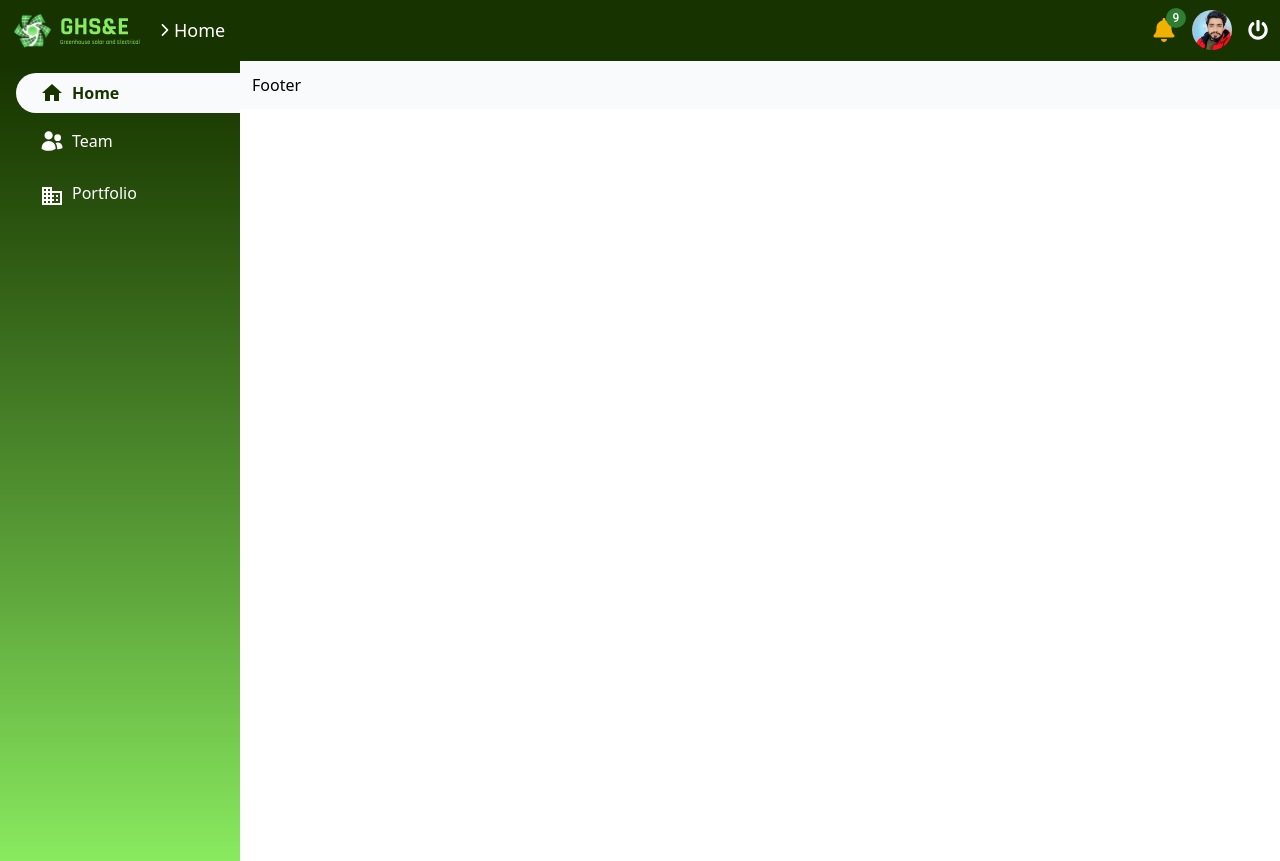
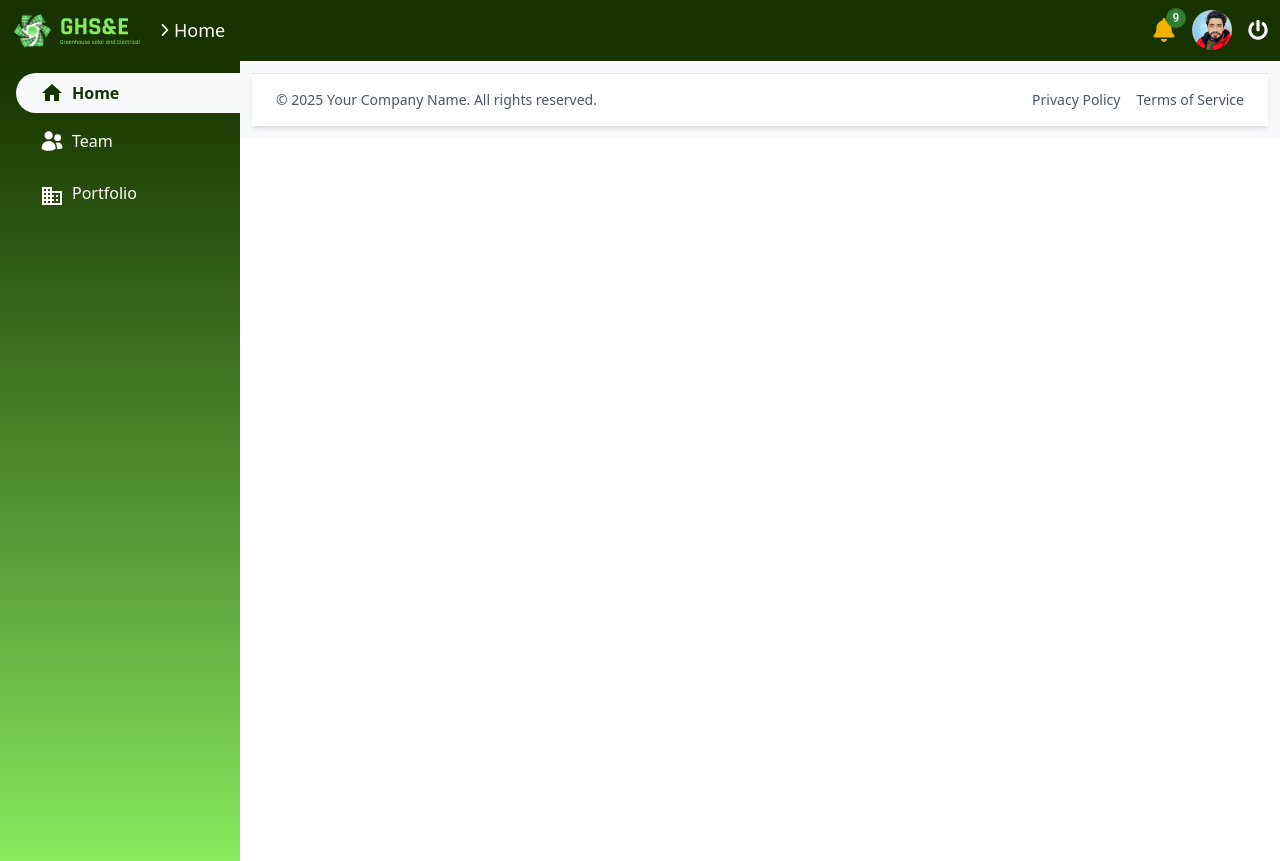
Before and after one commit to awaisfaryad25/dashboard, a React (Vite) app: page / in a window 1280 px wide. Built offline with nearby package versions, Linux system fonts and the light colour scheme.

Commit message:
Footer design

```diff
--- a/src/components/globalComponents/Footer.jsx
+++ b/src/components/globalComponents/Footer.jsx
@@ -1,11 +1,24 @@
 import React from "react";
+
 const Footer = () => {
   return (
-    <>
-    <div className="">
-      <h1>Footer</h1>
-    </div>
-    </>
+    <footer className="w-full bg-white shadow-md border-t border-gray-200 px-6 py-4 flex flex-col md:flex-row items-center justify-between text-sm text-gray-600">
+      {/* Left side */}
+      <p className="mb-2 md:mb-0">
+        © {new Date().getFullYear()} Your Company Name. All rights reserved.
+      </p>
+
+      {/* Right side */}
+      <div className="flex items-center gap-4">
+        <a href="/privacy-policy" className="hover:text-blue-600 transition">
+          Privacy Policy
+        </a>
+        <a href="/terms" className="hover:text-blue-600 transition">
+          Terms of Service
+        </a>
+      </div>
+    </footer>
   );
 };
+
 export default Footer;
```
